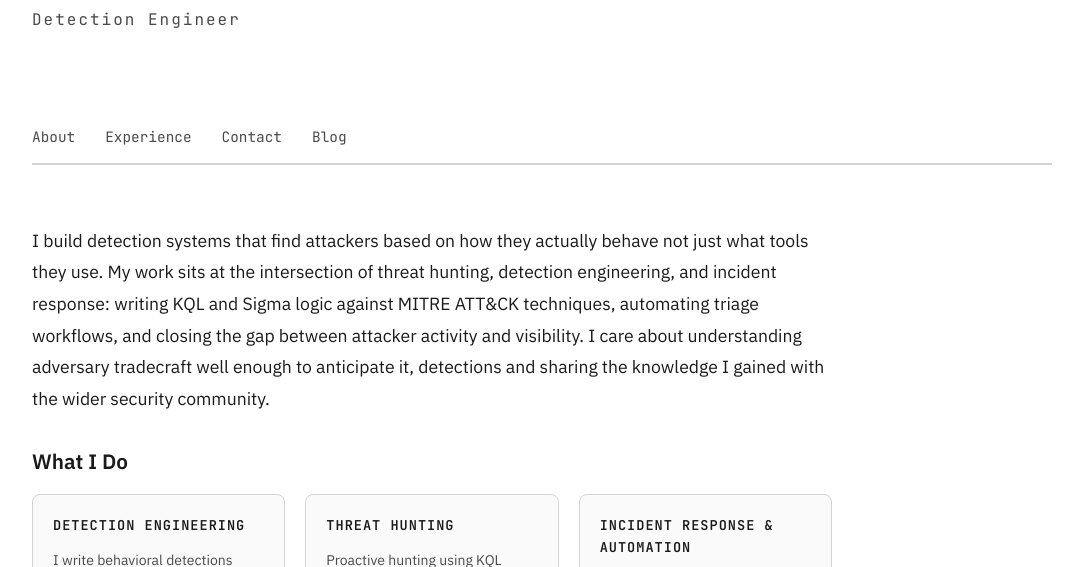
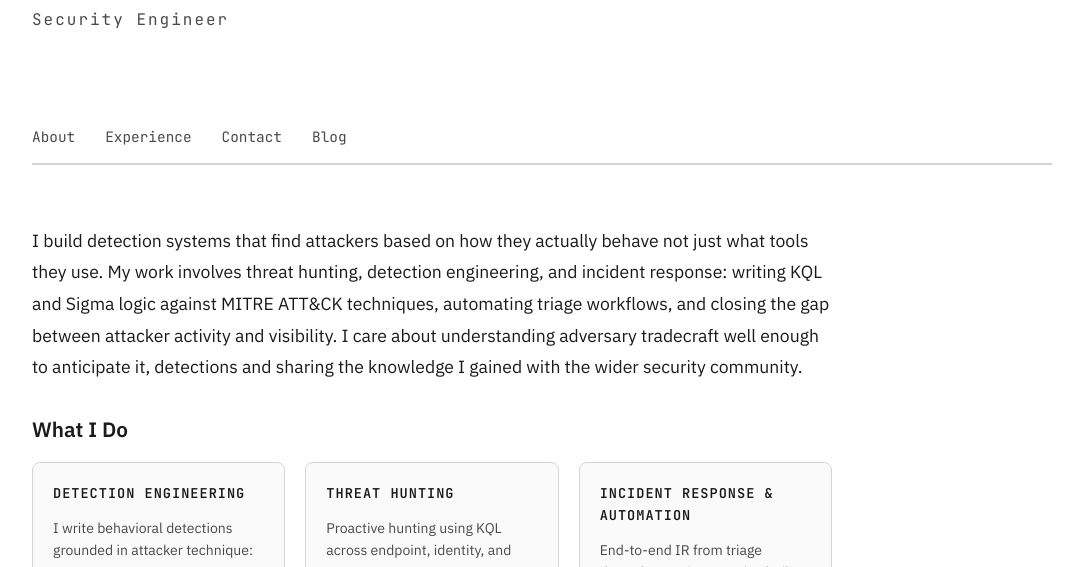
Before and after one commit to sberdar/sberdar.github.io, an Eleventy site: page index.html in a window 1280 px wide. Shown: the part 160-727 px from the top of the page, without its empty margins (98-1181 px from the left). Built offline with nearby package versions, Linux system fonts and the light colour scheme; Eleventy itself is replaced by a stand-in of ours; files that its build step writes are made by us from their sources.

Commit message:
updated titles

```diff
--- a/_includes/base.html
+++ b/_includes/base.html
@@ -642,7 +642,7 @@
         <header>
             <div class="header-line"></div>
             <h1>STANISLAV BERDAR</h1>
-            <p class="subtitle">Detection Engineer</p>
+            <p class="subtitle">Security Engineer</p>
         </header>
 
         <nav>
--- a/index.html
+++ b/index.html
@@ -6,7 +6,7 @@ title: Stanislav Berdar
         <div id="about" class="page-section active">
             <div class="about-content">
                 <p class="about-intro">
-                    I build detection systems that find attackers based on how they actually behave not just what tools they use. My work sits at the intersection of threat hunting, detection engineering, and incident response: writing KQL and Sigma logic against MITRE ATT&CK techniques, automating triage workflows, and closing the gap between attacker activity and visibility. I care about understanding adversary tradecraft well enough to anticipate it, detections and sharing the knowledge I gained with the wider security community.                 </p>
+                    I build detection systems that find attackers based on how they actually behave not just what tools they use. My work involves threat hunting, detection engineering, and incident response: writing KQL and Sigma logic against MITRE ATT&CK techniques, automating triage workflows, and closing the gap between attacker activity and visibility. I care about understanding adversary tradecraft well enough to anticipate it, detections and sharing the knowledge I gained with the wider security community.                 </p>
 
                 <div class="about-section">
                     <h2 class="section-heading">What I Do</h2>
```
